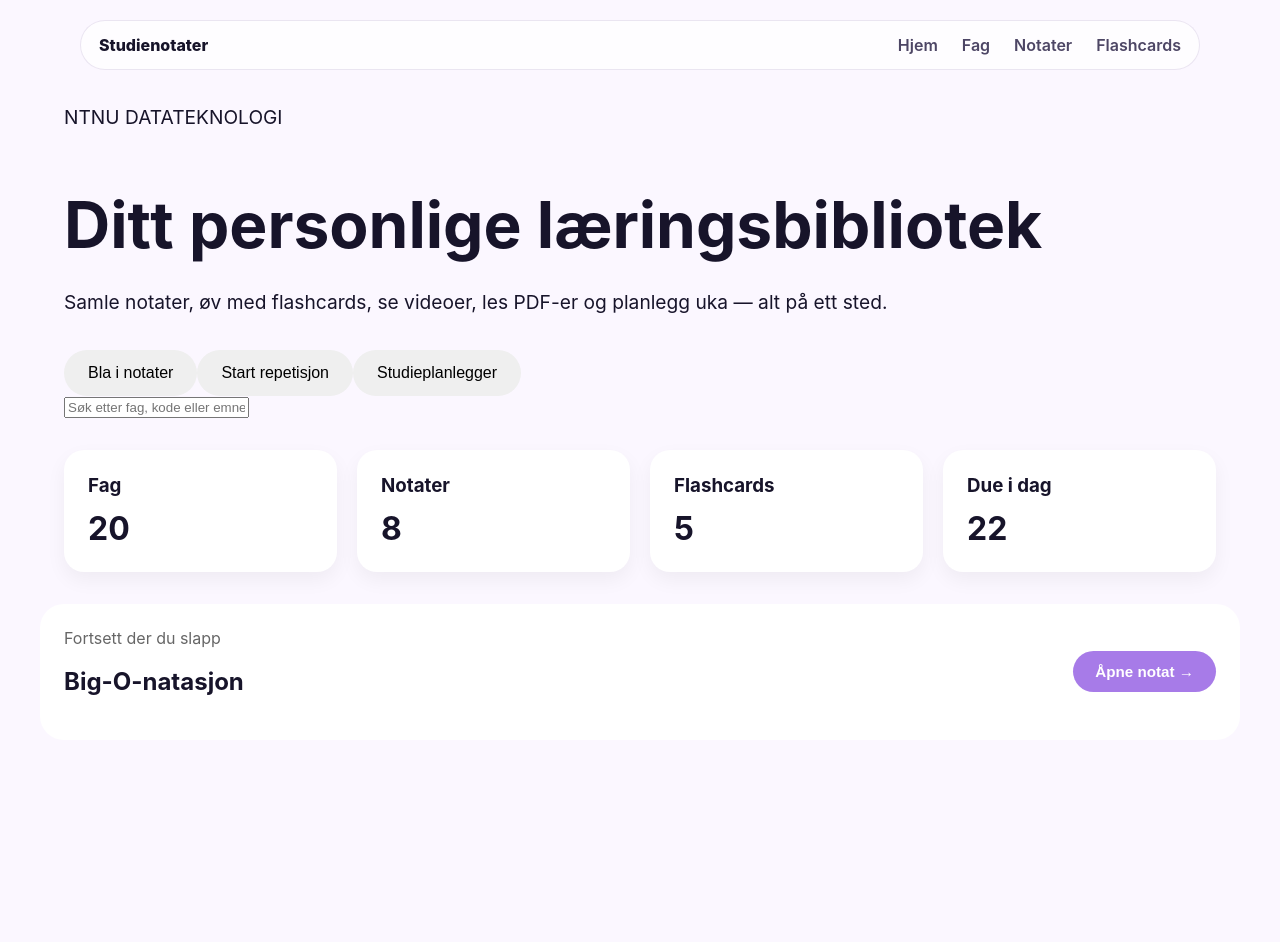
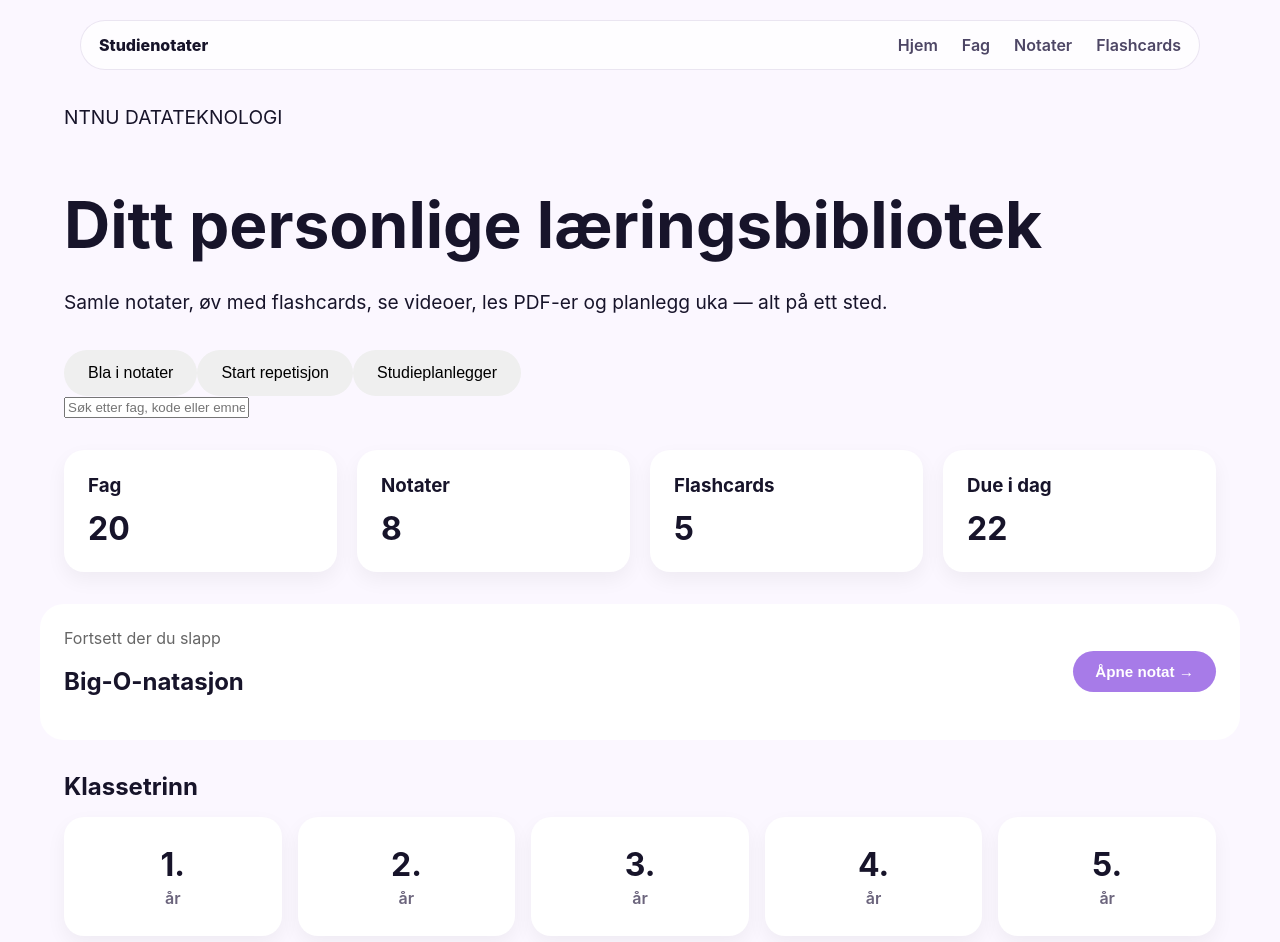
Before and after one commit to juliewold/studienotater, a React (Vite) app: page / in a window 1280 px wide. Shown: the top 942 px of the page. Before the commit the page ends 800 px from the top, so only its background shows below. Built offline with nearby package versions, Linux system fonts and the light colour scheme.

Commit message:
Add year cards section

```diff
--- a/src/App.tsx
+++ b/src/App.tsx
@@ -2,6 +2,9 @@ import { Navbar } from "./components/Navbar";
 import { Hero } from "./components/Hero";
 import { StatsCard } from "./components/StatsCard";
 import { ContinueLearning } from "./components/ContinueLearning";
+import { YearCard } from "./components/YearCard";
+
+const years = [1, 2, 3, 4, 5];
 
 function App() {
   return (
@@ -15,6 +18,14 @@ function App() {
         <StatsCard title="Due i dag" value="22" />
       </section>
       <ContinueLearning />
+      <section className="year-section">
+        <h2>Klassetrinn</h2>
+        <div className="year-grid">
+          {years.map((year) => (
+            <YearCard key={year} year={year} />
+          ))}
+        </div>
+      </section>
     </>
   );
 }
--- /dev/null
+++ b/src/components/YearCard.tsx
@@ -0,0 +1,12 @@
+type YearCardProps = {
+  year: number;
+};
+
+export const YearCard = ({ year }: YearCardProps) => {
+  return (
+    <div className="year-card">
+      <h3>{year}.</h3>
+      <p>år</p>
+    </div>
+  );
+};
--- a/src/index.css
+++ b/src/index.css
@@ -141,3 +141,38 @@ body {
 .continue-learning button:hover {
   background: #9568da;
 }
+
+.year-section {
+  max-width: 1200px;
+  margin: 32px auto;
+  padding: 0 24px;
+}
+
+.year-section h2 {
+  margin-bottom: 16px;
+}
+
+.year-grid {
+  display: grid;
+  grid-template-columns: repeat(5, 1fr);
+  gap: 16px;
+}
+
+.year-card {
+  background: white;
+  border-radius: 20px;
+  padding: 28px;
+  text-align: center;
+  box-shadow: 0 8px 20px rgba(0, 0, 0, 0.05);
+}
+
+.year-card h3 {
+  margin: 0;
+  font-size: 2rem;
+}
+
+.year-card p {
+  margin: 4px 0 0;
+  color: #6b647c;
+  font-weight: 600;
+}
```
